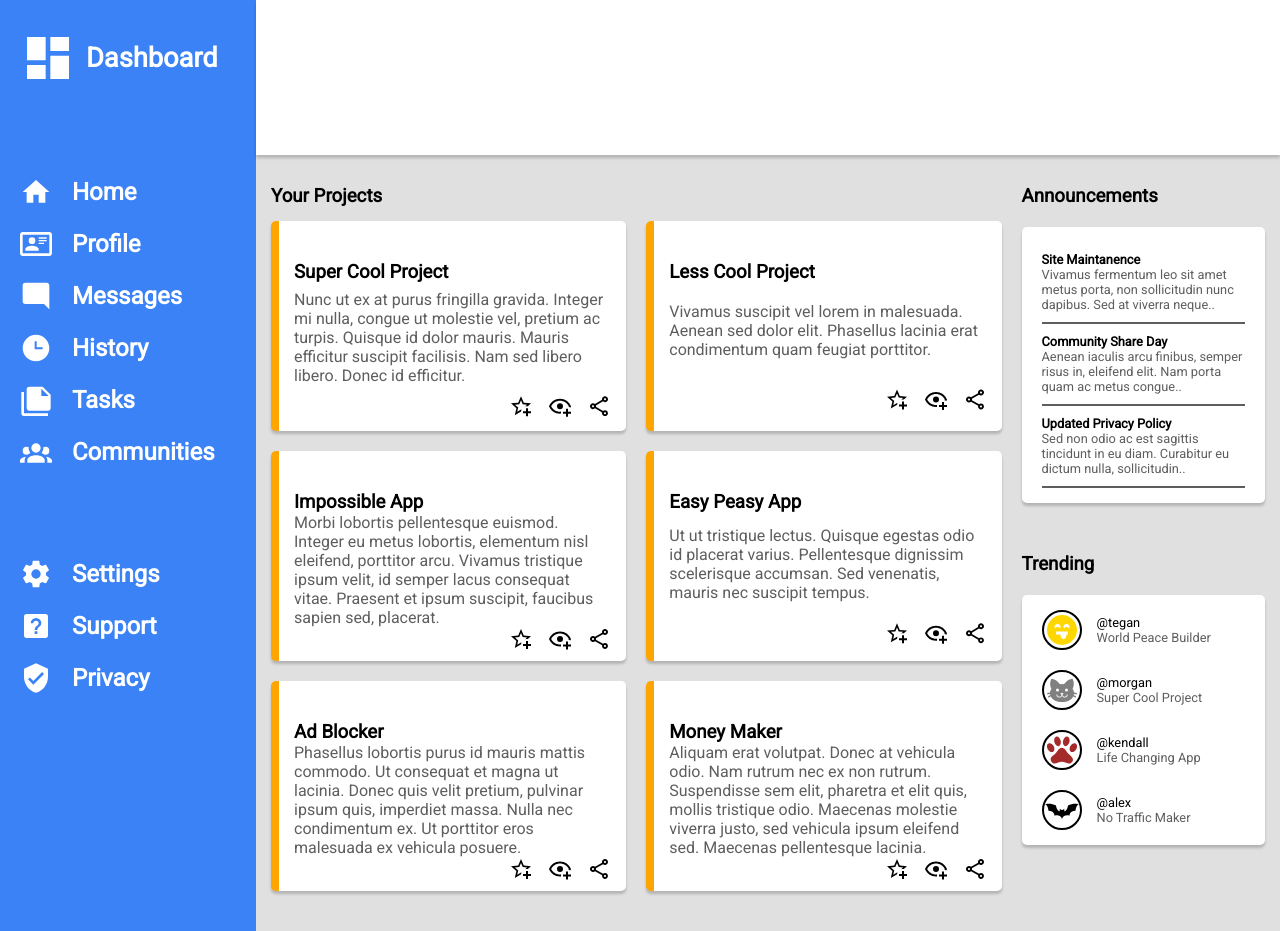
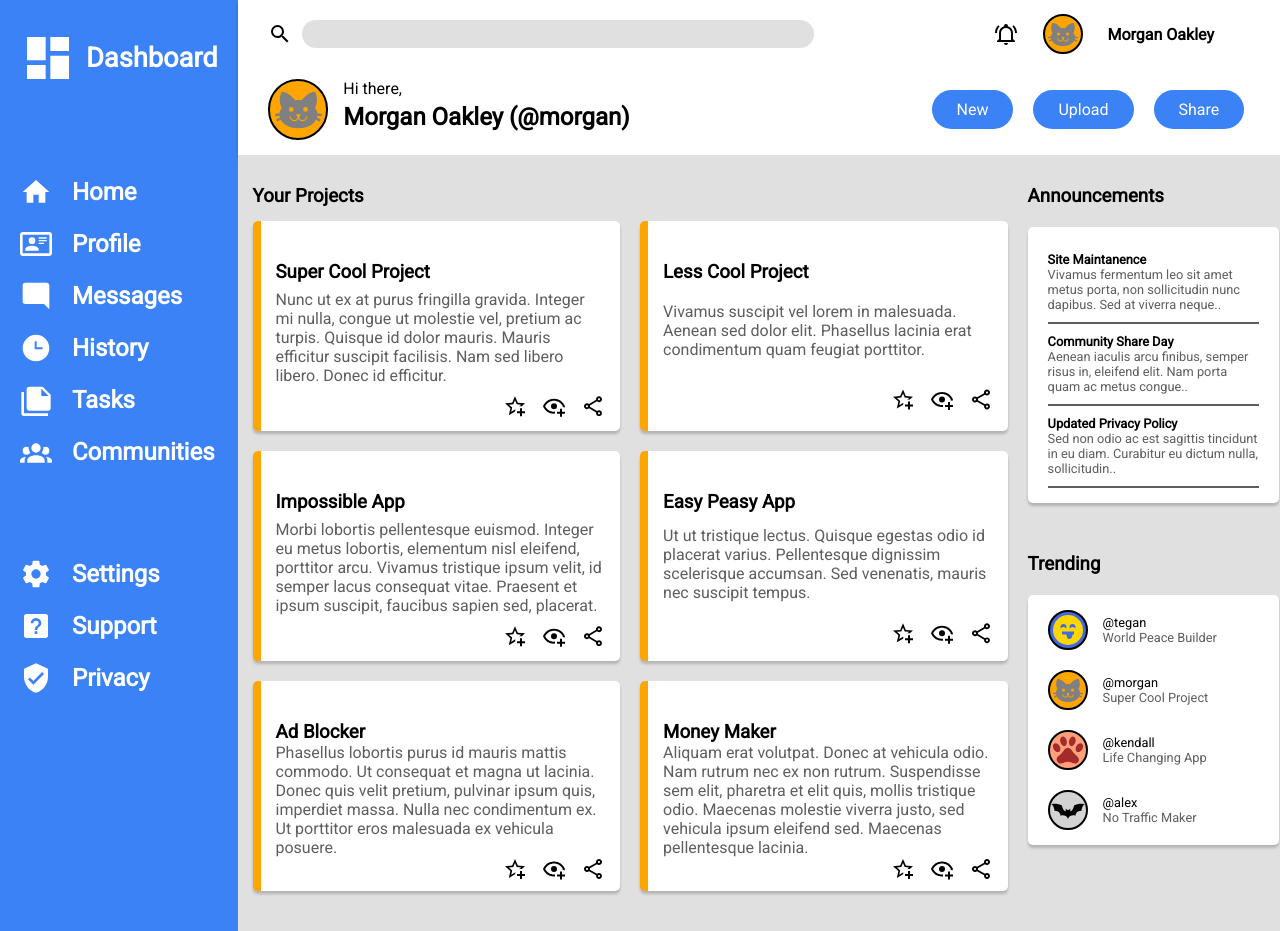
Before and after one commit to edtaskin/odin-admin-dashboard, a plain HTML site: page index.html in a window 1280 px wide. Drawn offline with Linux system fonts and the light colour scheme.

Commit message:
Make the header layout

```diff
--- a/index.html
+++ b/index.html
@@ -49,8 +49,34 @@
         </aside>
         <div class="main">
             <header class="header">
+                <div class="row1">
+                    <div class="search-bar-container">
+                        <svg xmlns="http://www.w3.org/2000/svg" viewBox="0 0 24 24"><path d="M9.5,3A6.5,6.5 0 0,1 16,9.5C16,11.11 15.41,12.59 14.44,13.73L14.71,14H15.5L20.5,19L19,20.5L14,15.5V14.71L13.73,14.44C12.59,15.41 11.11,16 9.5,16A6.5,6.5 0 0,1 3,9.5A6.5,6.5 0 0,1 9.5,3M9.5,5C7,5 5,7 5,9.5C5,12 7,14 9.5,14C12,14 14,12 14,9.5C14,7 12,5 9.5,5Z" /></svg>
+                        <div id="search-bar"></div>
+                    </div>
+                    <div class="profile-container">
+                        <svg xmlns="http://www.w3.org/2000/svg" viewBox="0 0 24 24"><title>bell-ring-outline</title><path d="M10,21H14A2,2 0 0,1 12,23A2,2 0 0,1 10,21M21,19V20H3V19L5,17V11C5,7.9 7.03,5.17 10,4.29C10,4.19 10,4.1 10,4A2,2 0 0,1 12,2A2,2 0 0,1 14,4C14,4.1 14,4.19 14,4.29C16.97,5.17 19,7.9 19,11V17L21,19M17,11A5,5 0 0,0 12,6A5,5 0 0,0 7,11V18H17V11M19.75,3.19L18.33,4.61C20.04,6.3 21,8.6 21,11H23C23,8.07 21.84,5.25 19.75,3.19M1,11H3C3,8.6 3.96,6.3 5.67,4.61L4.25,3.19C2.16,5.25 1,8.07 1,11Z" /></svg>
+                        <svg id="cat" xmlns="http://www.w3.org/2000/svg" viewBox="0 0 24 24"><path d="M12,8L10.67,8.09C9.81,7.07 7.4,4.5 5,4.5C5,4.5 3.03,7.46 4.96,11.41C4.41,12.24 4.07,12.67 4,13.66L2.07,13.95L2.28,14.93L4.04,14.67L4.18,15.38L2.61,16.32L3.08,17.21L4.53,16.32C5.68,18.76 8.59,20 12,20C15.41,20 18.32,18.76 19.47,16.32L20.92,17.21L21.39,16.32L19.82,15.38L19.96,14.67L21.72,14.93L21.93,13.95L20,13.66C19.93,12.67 19.59,12.24 19.04,11.41C20.97,7.46 19,4.5 19,4.5C16.6,4.5 14.19,7.07 13.33,8.09L12,8M9,11A1,1 0 0,1 10,12A1,1 0 0,1 9,13A1,1 0 0,1 8,12A1,1 0 0,1 9,11M15,11A1,1 0 0,1 16,12A1,1 0 0,1 15,13A1,1 0 0,1 14,12A1,1 0 0,1 15,11M11,14H13L12.3,15.39C12.5,16.03 13.06,16.5 13.75,16.5A1.5,1.5 0 0,0 15.25,15H15.75A2,2 0 0,1 13.75,17C13,17 12.35,16.59 12,16V16H12C11.65,16.59 11,17 10.25,17A2,2 0 0,1 8.25,15H8.75A1.5,1.5 0 0,0 10.25,16.5C10.94,16.5 11.5,16.03 11.7,15.39L11,14Z" /></svg>
+                        <h4>Morgan Oakley</h4>
+                    </div>
+                </div>
 
+                <div class="row2">
+                    <div class="welcome-container">
+                        <svg id="cat" xmlns="http://www.w3.org/2000/svg" viewBox="0 0 24 24"><path d="M12,8L10.67,8.09C9.81,7.07 7.4,4.5 5,4.5C5,4.5 3.03,7.46 4.96,11.41C4.41,12.24 4.07,12.67 4,13.66L2.07,13.95L2.28,14.93L4.04,14.67L4.18,15.38L2.61,16.32L3.08,17.21L4.53,16.32C5.68,18.76 8.59,20 12,20C15.41,20 18.32,18.76 19.47,16.32L20.92,17.21L21.39,16.32L19.82,15.38L19.96,14.67L21.72,14.93L21.93,13.95L20,13.66C19.93,12.67 19.59,12.24 19.04,11.41C20.97,7.46 19,4.5 19,4.5C16.6,4.5 14.19,7.07 13.33,8.09L12,8M9,11A1,1 0 0,1 10,12A1,1 0 0,1 9,13A1,1 0 0,1 8,12A1,1 0 0,1 9,11M15,11A1,1 0 0,1 16,12A1,1 0 0,1 15,13A1,1 0 0,1 14,12A1,1 0 0,1 15,11M11,14H13L12.3,15.39C12.5,16.03 13.06,16.5 13.75,16.5A1.5,1.5 0 0,0 15.25,15H15.75A2,2 0 0,1 13.75,17C13,17 12.35,16.59 12,16V16H12C11.65,16.59 11,17 10.25,17A2,2 0 0,1 8.25,15H8.75A1.5,1.5 0 0,0 10.25,16.5C10.94,16.5 11.5,16.03 11.7,15.39L11,14Z" /></svg>
+                        <div class="welcome-msg">
+                            Hi there, <h2>Morgan Oakley (@morgan)</h2>
+                        </div>
+                    </div>
+
+                    <div class="buttons-container">
+                        <div>New</div>
+                        <div>Upload</div>
+                        <div>Share</div>
+                    </div>
+                </div>
             </header>
+
             <div class="content">
 
                 <div class="card-container">
@@ -183,8 +209,8 @@
                                 </div>
                             </div>
                         </div>
-                        <div id="bat" class="trending-item">
-                            <svg xmlns="http://www.w3.org/2000/svg" viewBox="0 0 24 24"><path d="M0.75,8C0.75,8 5,7 8,9C8,9 8.5,12.75 10.5,12.75V11C10.5,11 11,12 12,12C13,12 13.5,11 13.5,11V12.75C15.5,12.75 16,9 16,9C19,7 23.25,8 23.25,8C21.25,9 21,12.5 21,12.5C17,12.5 17,15.75 17,15.75C12,14.75 12,18.5 12,18.5C12,18.5 12,14.75 7,15.75C7,15.75 7,12.5 3,12.5C3,12.5 2.75,9 0.75,8Z" /></svg>
+                        <div class="trending-item">
+                            <svg id="bat" xmlns="http://www.w3.org/2000/svg" viewBox="0 0 24 24"><path d="M0.75,8C0.75,8 5,7 8,9C8,9 8.5,12.75 10.5,12.75V11C10.5,11 11,12 12,12C13,12 13.5,11 13.5,11V12.75C15.5,12.75 16,9 16,9C19,7 23.25,8 23.25,8C21.25,9 21,12.5 21,12.5C17,12.5 17,15.75 17,15.75C12,14.75 12,18.5 12,18.5C12,18.5 12,14.75 7,15.75C7,15.75 7,12.5 3,12.5C3,12.5 2.75,9 0.75,8Z" /></svg>
                             <div class="trending-user-container">
                                 <div class="trending-user">
                                     <div class="username">@alex</div>
--- a/styles.css
+++ b/styles.css
@@ -69,13 +69,79 @@ svg {
 }
 
 .header {
-    position: relative;
     box-shadow: 0 3px 3px 0px rgba(0, 0, 0, 0.2);
+    padding: 10px 50px 10px 30px;
+    display: grid;
+    grid-template-rows: 1fr 1.5fr;
+    gap: 15px;
 }
+
+.search-bar-container {
+    display: flex;
+    gap: 10px;
+    align-items: center;
+}
+
+#search-bar {
+    background-color: #e0e0e0;
+    width: 40vw;
+    height: 1.8rem;
+    border-radius: 15px;
+}
+
+.header > .row1 {
+    display: flex;
+    gap: 180px;
+}
+
+.profile-container {
+    display: flex;
+    gap: 25px;
+    align-items: center;
+    justify-content: flex-end;
+}
+
+.header > .row2 {
+    display: flex;
+    gap: 280px;
+    align-items: center;
+}
+
+.welcome-container {
+    display: flex;
+    width: 30vw;
+    gap: 15px;
+}
+
+.welcome-container > svg#cat {
+    width: 3.8rem;
+    height: auto;
+}
+
+.welcome-msg {
+    display: flex;
+    flex-direction: column;
+    gap: 5px;
+    font-weight: 500;
+}
+
+.buttons-container {
+    display: flex;
+    gap: 20px;
+    box-shadow: none;
+}
+
+.buttons-container > div {
+    background-color: #3b82f6;
+    border-radius: 25px;
+    color: white;
+    padding: 10px 25px;
+}
+
 
 .content {
     background-color: #e0e0e0;
-    display: flex; /* TODO Make it a grid instead */
+    display: flex;
     padding: 30px 15px 40px 15px;
     column-gap: 20px;
 }
@@ -173,7 +239,8 @@ svg {
     color:#5e5e5e;
 }
 
-.trending-container svg {
+.trending-container svg,
+#cat {
     width: 2.5rem;
     height: 2.5rem;
     border: 2px solid black;
@@ -185,12 +252,19 @@ svg {
 
 #emoji-tongue {
     fill: gold;
+    background-color: royalblue;
 }
 
 #cat {
     fill: grey;
+    background-color: orange;
 }
 
 #paw {
     fill: brown;
+    background-color: lightsalmon;
 }
+
+#bat {
+    background-color: lightgrey;
+}
```
Also changed, not shown: img/bell-outline.svg (added), img/bell-ring.svg (deleted).
